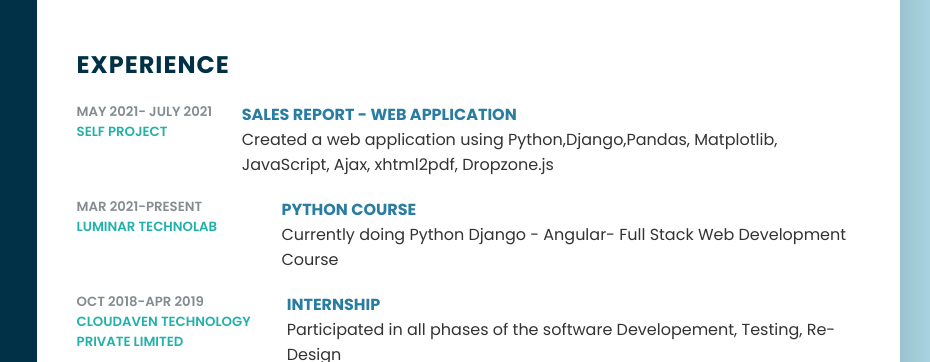
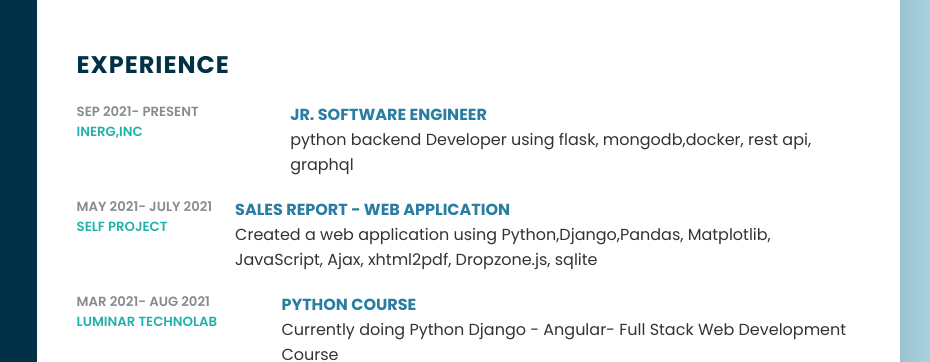
Before and after one commit to Emmanuel-thomas/My-Resume, a plain HTML site: page index.html in a window 1280 px wide. Shown: the part 218-580 px from the top of the page, 350-1280 px from the left. Drawn offline with Linux system fonts and the light colour scheme.

Commit message:
job updated

```diff
--- a/index.html
+++ b/index.html
@@ -98,6 +98,20 @@
             </div>
             <div class="about">
                 <h2 class="title2">Experience</h2>
+
+                <div class="box">
+                    <div class="year_company">
+                        <h5>sep 2021- Present</h5>
+                        <h5><a target="_blank" href="https://inerg.com/">inerG,inc</a></h5>
+                    </div>
+                    <div class="text">
+                        <h4>Jr. software engineer </h4>
+                        <p> python backend Developer using flask, mongodb,docker, rest api, graphql </p>
+
+                    </div>
+
+                </div>
+
                 <div class="box">
                     <div class="year_company">
                         <h5>May 2021- July 2021</h5>
@@ -105,14 +119,14 @@
                     </div>
                     <div class="text">
                         <h4>sales report - web application </h4>
-                        <p> Created a web application using Python,Django,Pandas, Matplotlib, JavaScript, Ajax, xhtml2pdf, Dropzone.js  </p>
+                        <p> Created a web application using Python,Django,Pandas, Matplotlib, JavaScript, Ajax, xhtml2pdf, Dropzone.js, sqlite </p>
 
                     </div>
 
                 </div>
                 <div class="box">
                     <div class="year_company">
-                        <h5>Mar 2021-Present</h5>
+                        <h5>Mar 2021- Aug 2021</h5>
                         <h5><a target="_blank" href="https://www.luminartechnolab.com/">Luminar Technolab</a></h5>
                     </div>
                     <div class="text">
```
